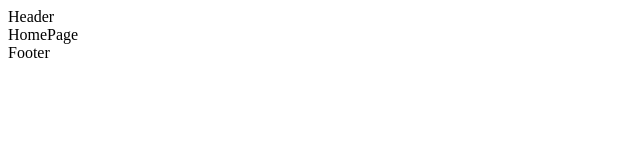
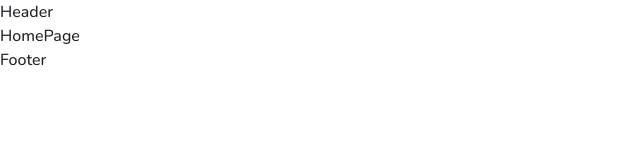
Before and after one commit to meteyildirim/bitproj, a React (Create React App) app in the folder car-rent/: page / in a window 1280 px wide. Shown: the top 160 px of the page, without its empty margins (0-640 px from the left). Built offline with nearby package versions, Linux system fonts and the light colour scheme.

Commit message:
overwrite bootstrap constants

```diff
--- a/car-rent/src/assets/scss/_variables.scss
+++ b/car-rent/src/assets/scss/_variables.scss
@@ -4,3 +4,9 @@ $color3: rgb(116, 116, 116);
 $color4: rgb(237, 237, 237);
 $color5: rgb(123, 0, 145, 0.5);
 $color6: rgb(203, 179, 0, 0.5);
+
+/*BOOTSTRAP */
+
+$primary: $color1; // bootstrap in orjinal degerlerini degistiriyoruz
+$secondary: $color2;
+$font-family-sans-serif: "Nunito";
--- a/car-rent/src/assets/scss/styles.scss
+++ b/car-rent/src/assets/scss/styles.scss
@@ -1,3 +1,10 @@
 /*LIBRARIES */
-// bunu index.js de koymak mumkun
+
+@import url("https://fonts.googleapis.com/css2?family=Nunito+Sans:ital,opsz,wght@0,6..12,200;1,6..12,200&family=Nunito:ital,wght@0,500;1,500&display=swap");
+@import "./variables";
 @import "bootstrap/scss/bootstrap";
+
+// body {
+//   font-family: "Times New Roman", Times, serif;
+//   font-size: xx-large;
+// }
--- a/car-rent/src/index.js
+++ b/car-rent/src/index.js
@@ -4,6 +4,7 @@ import { Provider as StoreProvider } from "react-redux";
 import App from "./App";
 import reportWebVitals from "./reportWebVitals";
 import store from "./store";
+import "./assets/scss/styles.scss";
 
 const root = ReactDOM.createRoot(document.getElementById("root"));
 root.render(
```
Also changed, not shown: 1 other file (tests, documents, lock files or other folders).
